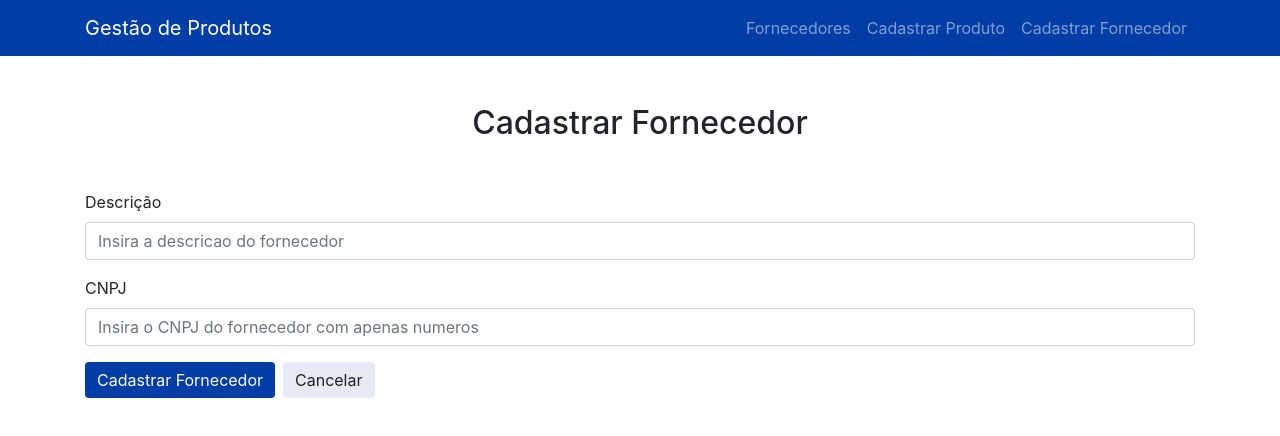
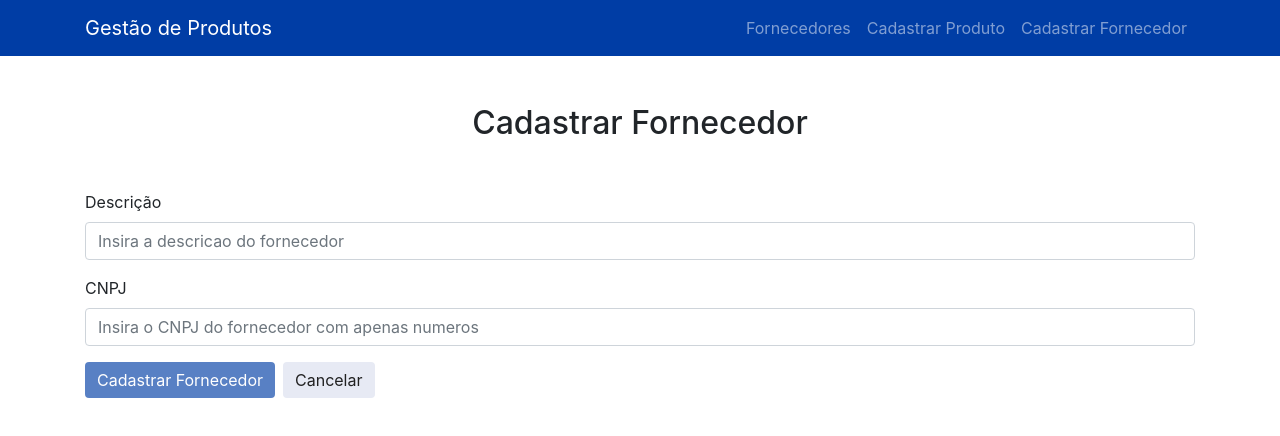
Before and after one commit to jonathanlcosta/GestaoProdutosWeb, an Angular app: page /cadastrarFornecedor in a window 1280 px wide. Shown: the top 436 px of the page. Built offline with nearby package versions, Linux system fonts and the light colour scheme.

Commit message:
Adicionando o disable no botão

```diff
--- a/src/app/componentes/cadastrar-fornecedor/cadastrar-fornecedor.component.html
+++ b/src/app/componentes/cadastrar-fornecedor/cadastrar-fornecedor.component.html
@@ -23,7 +23,7 @@
               <p >Preencha o CNPJ corretamente</p>
           </span>
           </div>
-        <button type="submit" class="btn btn-primary mr-2 botao-salvar" (click)="cadastrarFornecedor()">Cadastrar Fornecedor</button>
+        <button type="submit" class="btn btn-primary mr-2 botao-salvar" [disabled]="!formulario.valid" (click)="cadastrarFornecedor()">Cadastrar Fornecedor</button>
         <button type="button" class="btn btn-secondary botao-cancelar" (click)="cancelar()">Cancelar</button>
       </form>
     </div>
--- a/src/app/componentes/cadastrar-produto/cadastrar-produto.component.html
+++ b/src/app/componentes/cadastrar-produto/cadastrar-produto.component.html
@@ -41,7 +41,7 @@
             <p >Preencha o ID do fornecedor</p>
         </span>
         </div>
-        <button type="submit" class="btn btn-primary mr-2 botao-salvar" (click)="cadastrarProduto()">Cadastrar Produto</button>
+        <button type="submit" class="btn btn-primary mr-2 botao-salvar" [disabled]="!formulario.valid" (click)="cadastrarProduto()">Cadastrar Produto</button>
         <button type="button" class="btn btn-secondary botao-cancelar" (click)="cancelar()">Cancelar</button>
       </form>
     </div>
--- a/src/app/componentes/editar-produto/editar-produto.component.html
+++ b/src/app/componentes/editar-produto/editar-produto.component.html
@@ -41,7 +41,7 @@
             <p >Preencha o ID do fornecedor</p>
         </span>
         </div>
-        <button type="submit" class="btn btn-primary mr-2 botao-salvar" (click)="editarProduto()">Editar Produto</button>
+        <button type="submit" class="btn btn-primary mr-2 botao-salvar" [disabled]="!formulario.valid" (click)="editarProduto()">Editar Produto</button>
         <button type="button" class="btn btn-secondary botao-cancelar" (click)="cancelar()">Cancelar</button>
       </form>
     </div>
```
